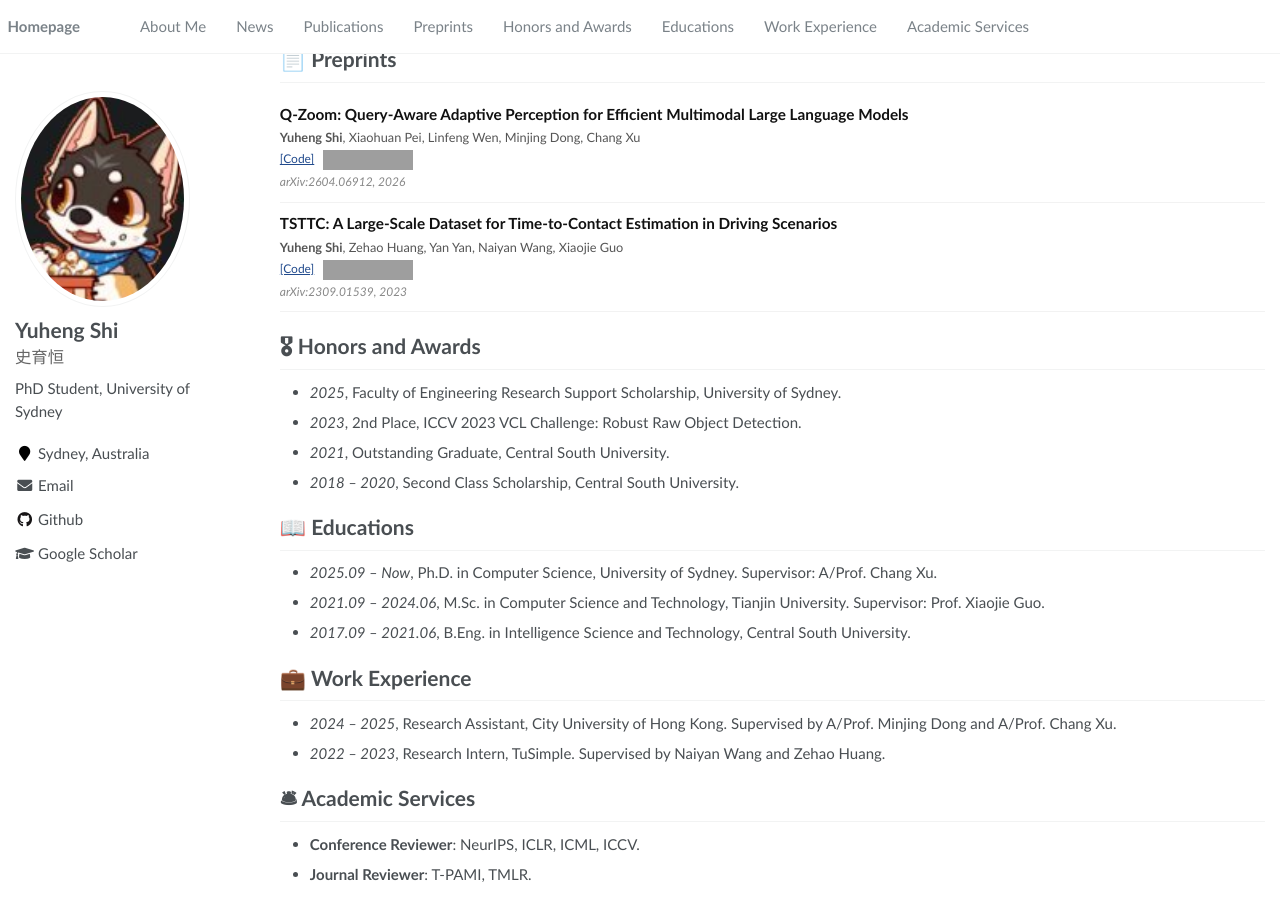
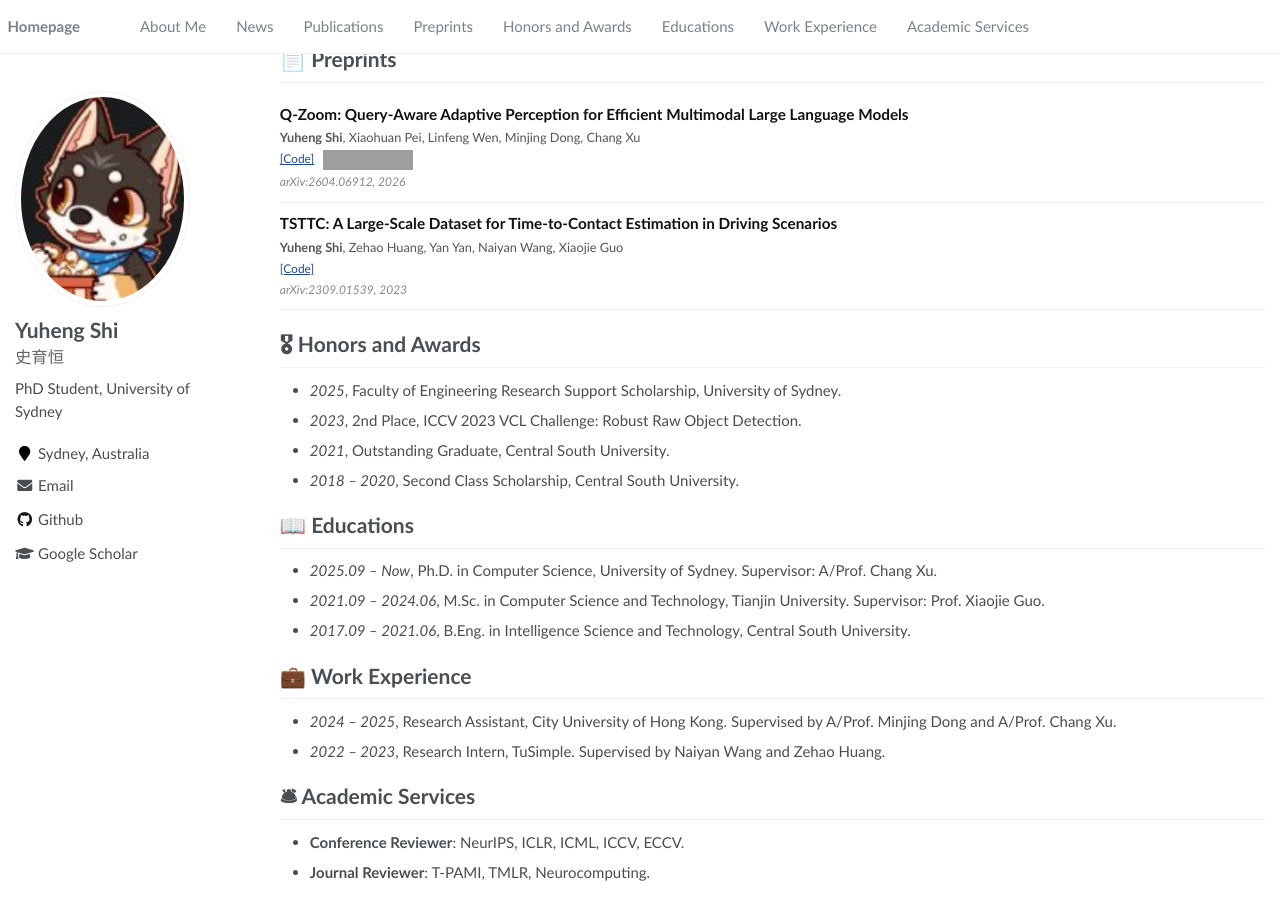
Before and after one commit to YuHengsss/YuHengsss.github.io, a Jekyll site: the page built from _pages/about.md, in a window 1280 px wide and 900 px high, scrolled down 1276 px. Built offline with Jekyll 4.4.1, drawn with Linux system fonts in a browser that asks for light colours; grey boxes are pictures that could not be loaded.

Commit message:
Remove TSTTC star badge; add ECCV + Neurocomputing to reviewer lists

```diff
--- a/_pages/about.md
+++ b/_pages/about.md
@@ -136,7 +136,7 @@ My research focuses on **efficient and generalizable visual perception**, includ
 
 <div class="pub-authors" markdown="span">**Yuheng Shi**, Zehao Huang, Yan Yan, Naiyan Wang, Xiaojie Guo</div>
 
-<div class="pub-links" markdown="span">[\[Code\]](https://github.com/tusen-ai/TSTTC) [![stars](https://img.shields.io/github/stars/tusen-ai/TSTTC?style=social)](https://github.com/tusen-ai/TSTTC)</div>
+<div class="pub-links" markdown="span">[\[Code\]](https://github.com/tusen-ai/TSTTC)</div>
 
 <div class="pub-venue" markdown="span">arXiv:2309.01539, 2023</div>
 
@@ -158,5 +158,5 @@ My research focuses on **efficient and generalizable visual perception**, includ
 - *2022 – 2023*, Research Intern, TuSimple. Supervised by Naiyan Wang and Zehao Huang.
 
 # 🛎 Academic Services
-- **Conference Reviewer**: NeurIPS, ICLR, ICML, ICCV.
-- **Journal Reviewer**: T-PAMI, TMLR.
+- **Conference Reviewer**: NeurIPS, ICLR, ICML, ICCV, ECCV.
+- **Journal Reviewer**: T-PAMI, TMLR, Neurocomputing.
```
